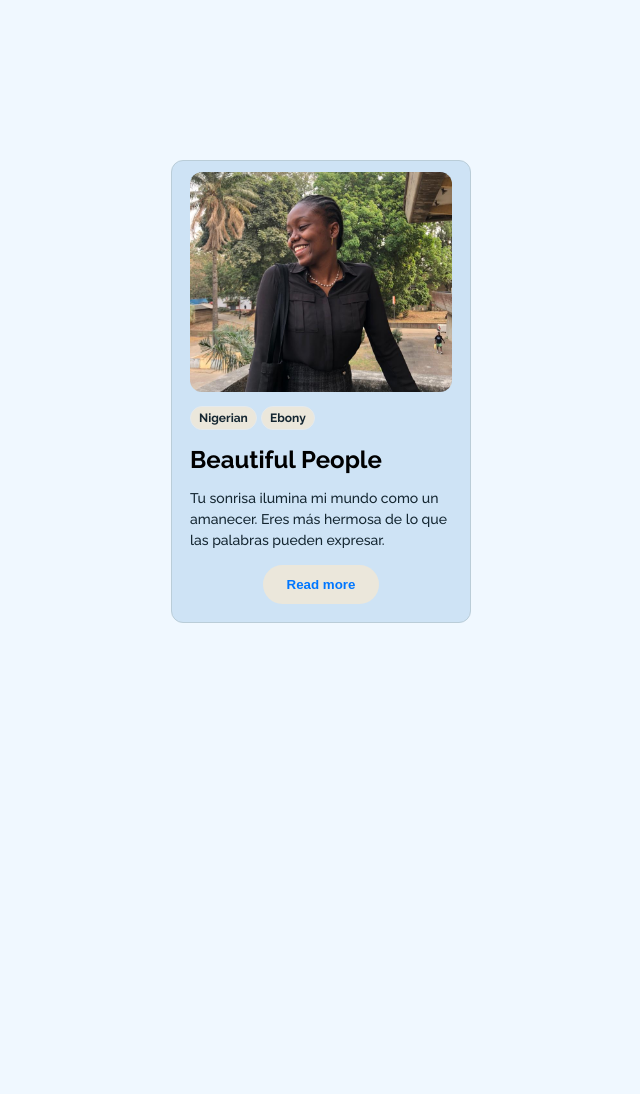
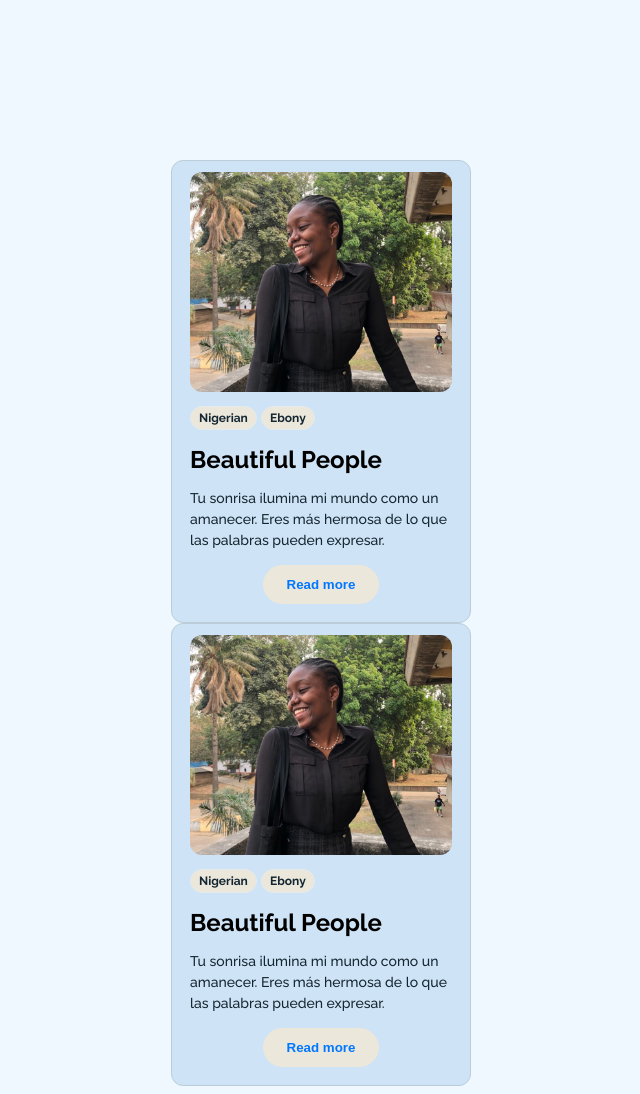
Before and after one commit to kelenna1/card-sample, a plain HTML site: page index.html in a window 1280 px wide. Shown: the whole page, without its empty margins (319-959 px from the left). Before the commit the page ends 800 px from the top, so only its background shows below. Drawn offline with Linux system fonts and the light colour scheme.

Commit message:
index xhanges

```diff
--- a/index.html
+++ b/index.html
@@ -22,6 +22,19 @@
                 </a>
                 </div>
             </div>
+            <div class="card">
+                <div class="card-detail">
+                    <img src="Tovia.jpg" alt="Beautiful me">
+                <span class="tag" >Nigerian</span>
+                <span class="tag">Ebony</span>
+                <div class="name">Beautiful People</div>
+                <p>Tu sonrisa ilumina mi mundo como un amanecer. Eres más hermosa de lo que las palabras pueden expresar.</p>
+
+                <a href="https://www.youtube.com/watch?v=AQ8hW-5Gs4Q">
+                    <button>Read more</button>
+                </a>
+                </div>
+            </div>
         </div>
     </body>
 </html>
```
